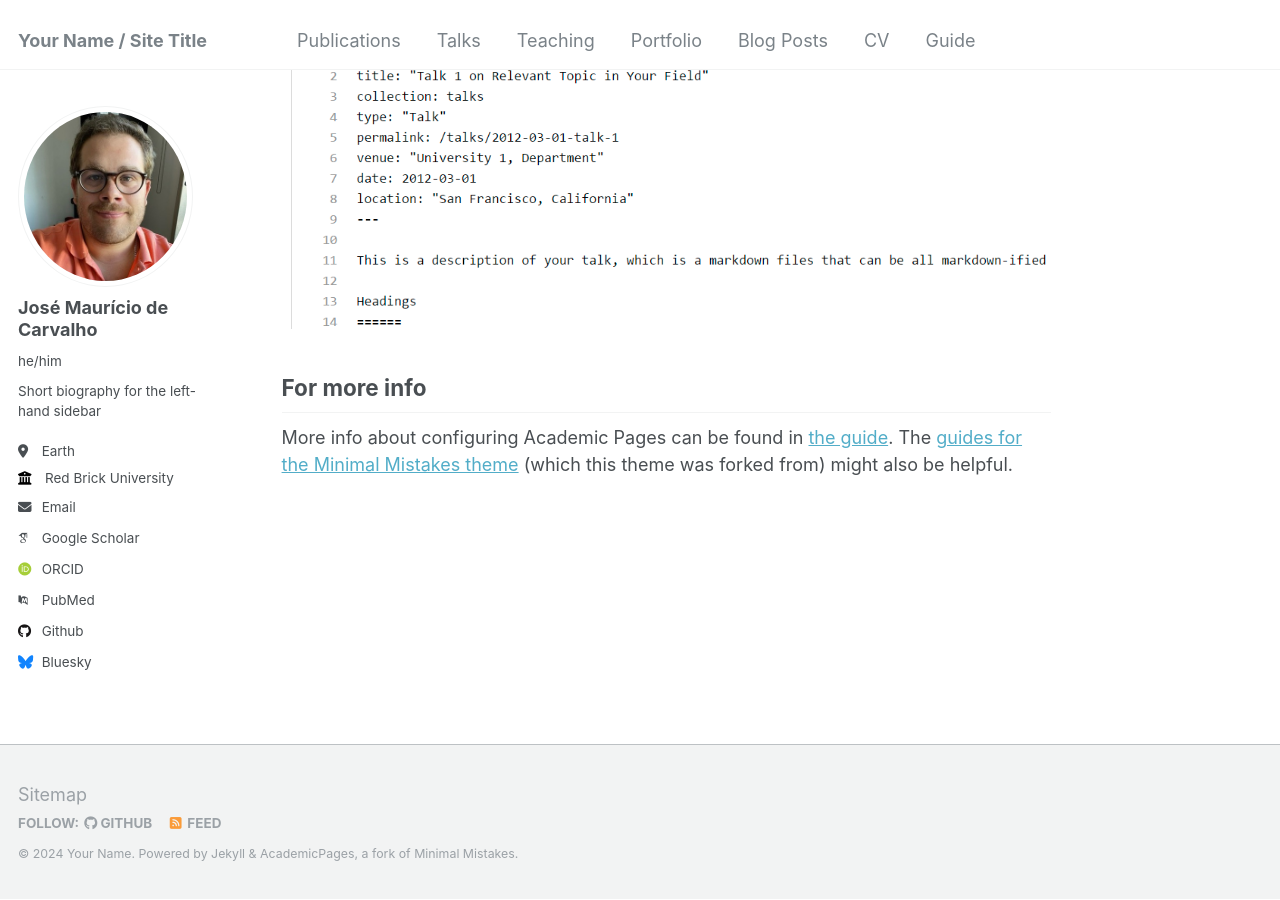
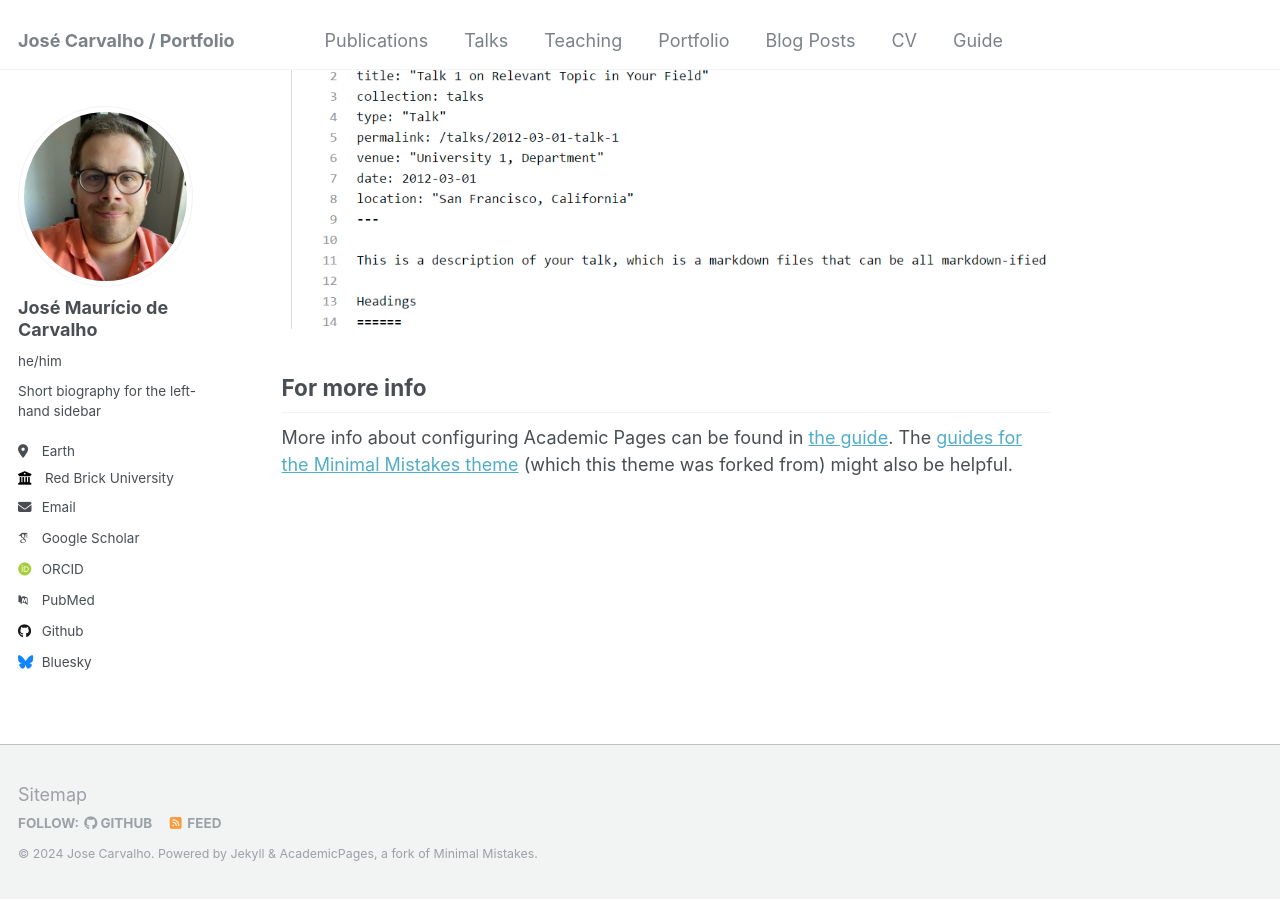
Before and after one commit to MauriPT/MauriPT.github.io, a Jekyll site: the page built from _pages/about.md, in a window 1280 px wide and 900 px high, scrolled down 2632 px. Built offline with Jekyll 4.4.1, drawn with Linux system fonts in a browser that asks for light colours; some web fonts are replaced.

Commit message:
Update _config.yml

```diff
--- a/_config.yml
+++ b/_config.yml
@@ -8,13 +8,13 @@
 
 # Basic Site Settings
 locale: "en-US"
-title: "Your Name / Site Title"
+title: "José Carvalho / Portfolio"
 title_separator: "-"
-name: &name "Your Name"
+name: &name "Jose Carvalho"
 description: &description "personal description"
-url: https://academicpages.github.io # the base hostname & protocol for your site e.g. "https://mmistakes.github.io"
+url: https://MauriPT.github.io # the base hostname & protocol for your site e.g. "https://mmistakes.github.io"
 baseurl: "" # the subpath of your site, e.g. "/blog"
-repository: "academicpages/academicpages.github.io"
+repository: "MauriPT/MauriPT.github.io"
 
 # Site Author - The following control what appear as part of the author content on the side bar.
 #               If a field is blank the icon and link will not appear, otherwise it will be shown.
```
